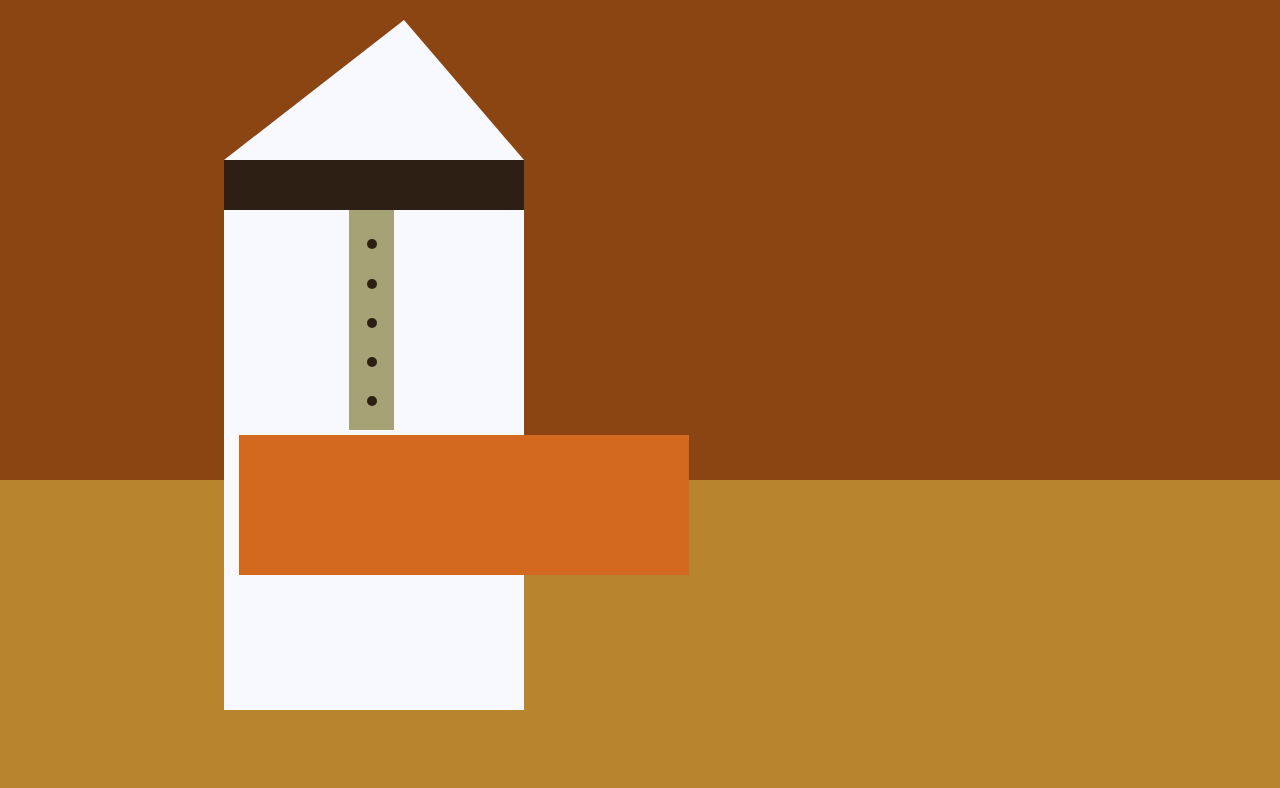
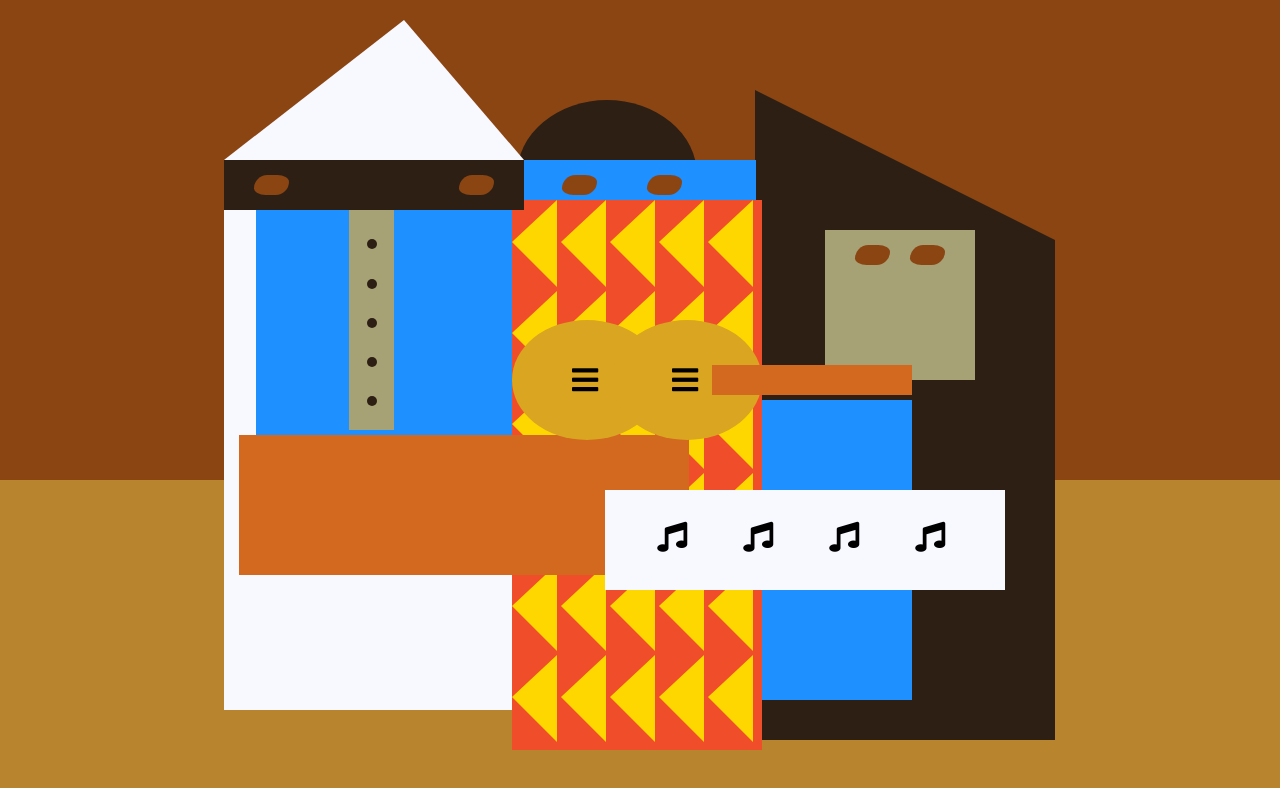
Before and after one commit to Eruditeprofessor/Picasso-painting, a plain HTML site: page index.html in a window 1280 px wide. Drawn offline with Linux system fonts and the light colour scheme.

Commit message:
commit new

```diff
--- a/index.html
+++ b/index.html
@@ -31,9 +31,62 @@
           <div class="eyes right"></div>
         </div>
         <div id="white-paper">
-
+          <i class="fas fa-music"></i>
+          <i class="fas fa-music"></i>
+          <i class="fas fa-music"></i>
+          <i class="fas fa-music"></i>
         </div>
+      </div>
+      <div class="blue" id="blue-left"></div>
+      <div class="blue" id="blue-right"></div>
+      <div id="orange-character">
+        <div id="black-round-hat"></div>
+        <div id="eyes-div">
+          <div class="eyes left"></div>
+          <div class="eyes right"></div>
+        </div>
+        <div id="triangles">
+          <div class="triangle"></div>
+          <div class="triangle"></div>
+          <div class="triangle"></div>
+          <div class="triangle"></div>
+          <div class="triangle"></div>
+          <div class="triangle"></div>
+          <div class="triangle"></div>
+          <div class="triangle"></div>
+          <div class="triangle"></div>
+          <div class="triangle"></div>
+          <div class="triangle"></div>
+          <div class="triangle"></div>
+          <div class="triangle"></div>
+          <div class="triangle"></div>
+          <div class="triangle"></div>
+          <div class="triangle"></div>
+          <div class="triangle"></div>
+          <div class="triangle"></div>
+          <div class="triangle"></div>
+          <div class="triangle"></div>
+          <div class="triangle"></div>
+          <div class="triangle"></div>
+          <div class="triangle"></div>
+          <div class="triangle"></div>
+          <div class="triangle"></div>
+          <div class="triangle"></div>
+          <div class="triangle"></div>
+          <div class="triangle"></div>
+          <div class="triangle"></div>
+          <div class="triangle"></div>
+        </div>
+        <div id="guitar">
+          <div class="guitar" id="guitar-left">
+            <i class="fas fa-bars"></i>
+          </div>
+          <div class="guitar" id="guitar-right">
+            <i class="fas fa-bars"></i>
+          </div>
+          <div id="guitar-neck"></div>
+        </div>
+      </div>
     </div>
-  </div>
-</body>
+  </body>
 </html>
--- a/styles.css
+++ b/styles.css
@@ -74,3 +74,181 @@ body {
   left: 15px;
   z-index: 1;
 }
+
+#black-character {
+  width: 300px;
+  height: 500px;
+  background-color: rgb(45, 31, 19);
+  position: absolute;
+  top: 30%;
+  left: 59%;
+}
+
+#black-hat {
+  width: 0;
+  height: 0;
+  border-style: solid;
+  border-width: 150px 0 0 300px;
+  border-top-color: transparent;
+  border-right-color: transparent;
+  border-bottom-color: transparent;
+  border-left-color: rgb(45, 31, 19);
+  position: absolute;
+  top: -150px;
+  left: 0;
+}
+
+#gray-mask {
+  width: 150px;
+  height: 150px;
+  background-color: rgb(167, 162, 117);
+  position: absolute;
+  top: -10px;
+  left: 70px;
+}
+
+#white-paper {
+  width: 400px;
+  height: 100px;
+  background-color: GhostWhite;
+  position: absolute;
+  top: 250px;
+  left: -150px;
+  z-index: 1;
+}
+
+.fa-music {
+  display: inline-block;
+  margin-top: 8%;
+  margin-left: 13%;
+}
+
+.blue {
+  background-color: #1E90FF;
+}
+
+#blue-left {
+  width: 500px;
+  height: 300px;
+  position: absolute;
+  top: 20%;
+  left: 20%;
+}
+
+#blue-right {
+  width: 400px;
+  height: 300px;
+  position: absolute;
+  top: 50%;
+  left: 40%;
+}
+
+#orange-character {
+  width: 250px;
+  height: 550px;
+  background-color: rgb(240, 78, 42);
+  position: absolute;
+  top: 25%;
+  left: 40%;
+}
+
+#black-round-hat {
+  width: 180px;
+  height: 150px;
+  background-color: rgb(45, 31, 19);
+  border-radius: 50%;
+  position: absolute;
+  top: -100px;
+  left: 5px;
+  z-index: -1;
+}
+
+#eyes-div {
+  width: 180px;
+  height: 50px;
+  position: absolute;
+  top: -40px;
+  left: 20px;
+  z-index: 3;
+}
+
+#triangles {
+  width: 250px;
+  height: 550px;
+}
+
+.triangle {
+  width: 0;
+  height: 0;
+  border-style: solid;
+  border-width: 42px 45px 45px 0;
+  border-top-color: transparent;
+  border-right-color: Gold; /* yellow */
+  border-bottom-color: transparent;
+  border-left-color: transparent;
+  display: inline-block;
+}
+
+#guitar {
+  width: 100%;
+  height: 100px;
+  position: absolute;
+  top: 120px;
+  left: 0px;
+  z-index: 3;
+}
+
+.guitar {
+  width: 150px;
+  height: 120px;
+  background-color: Goldenrod;
+  border-radius: 50%;
+}
+
+#guitar-left {
+  position: absolute;
+  left: 0px;
+}
+
+#guitar-right {
+  position: absolute;
+  left: 100px;
+}
+
+.fa-bars {
+  display: block;
+  margin-top: 30%;
+  margin-left: 40%;
+}
+
+#guitar-neck {
+  width: 200px;
+  height: 30px;
+  background-color: #D2691E;
+  position: absolute;
+  top: 45px;
+  left: 200px;
+  z-index: 3;
+}
+
+.eyes {
+  width: 35px;
+  height: 20px;
+  background-color: #8B4513;
+  border-radius: 20px 50%;
+}
+
+.right {
+  position: absolute;
+  top: 15px;
+  right: 30px;
+}
+
+.left {
+  position: absolute;
+  top: 15px;
+  left: 30px;
+}
+.fas{
+  font-size: 30px;
+}
```
Lines whose indentation alone changed are shown as unchanged.
